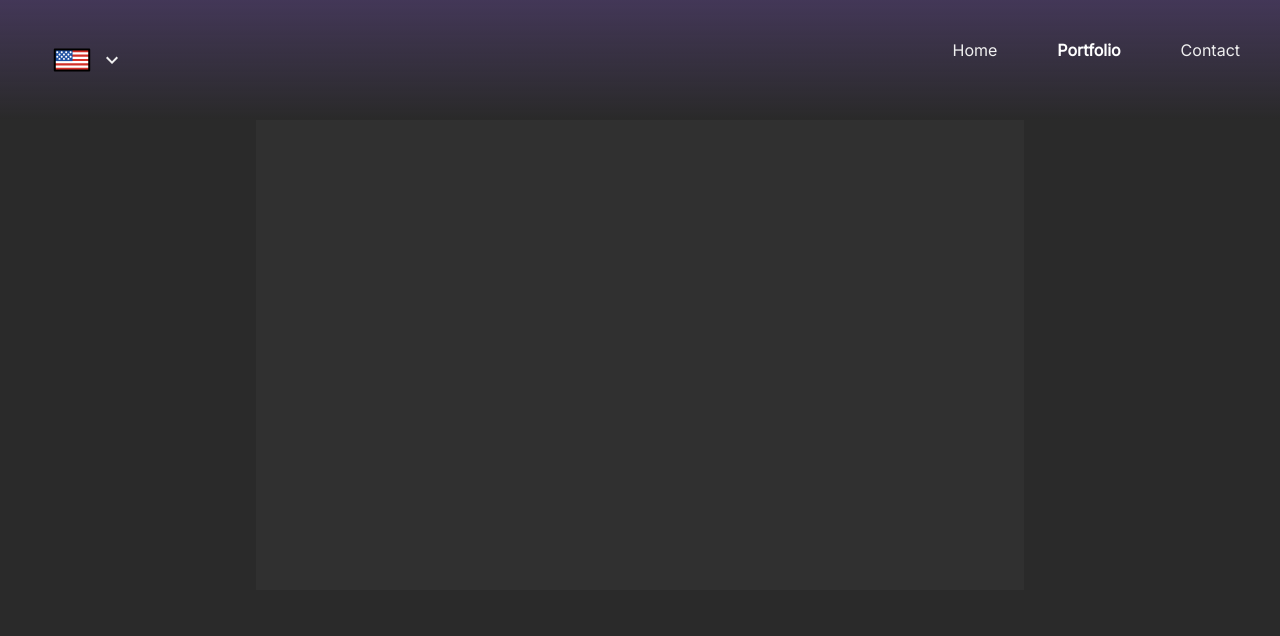
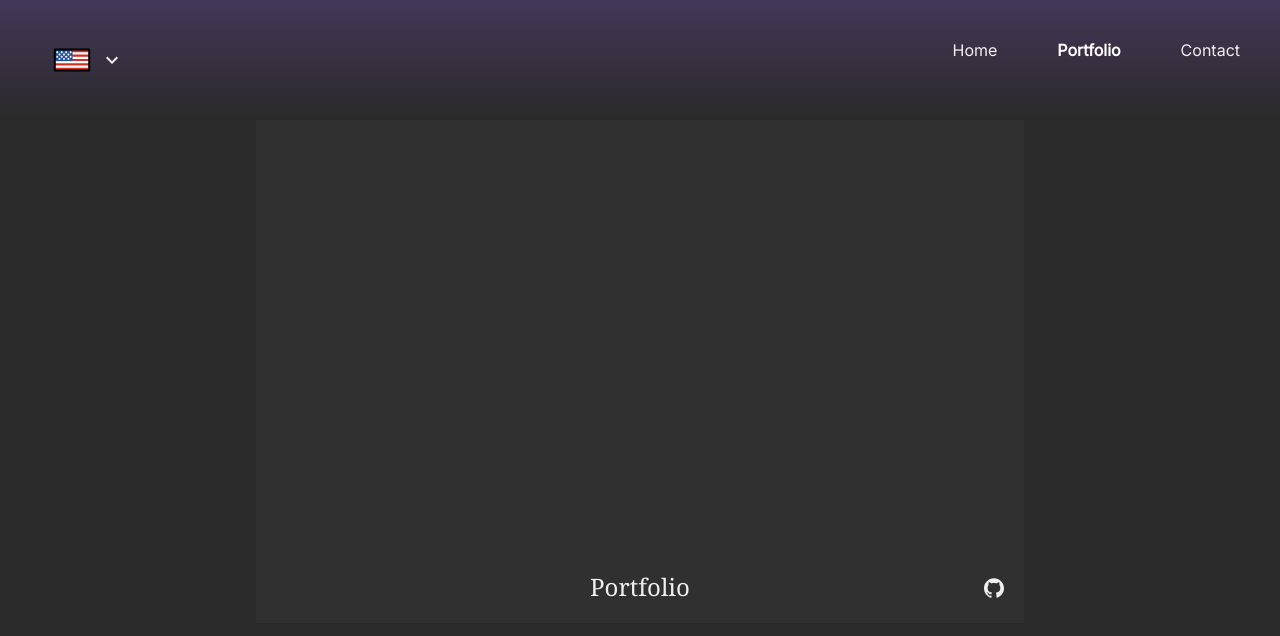
Before and after one commit to gabriel-hsmiiller/portfolio, a Next.js app: page /portfolio in a window 1280 px wide. Shown: the top 636 px of the page. Built offline with nearby package versions, Linux system fonts and the light colour scheme.

Commit message:
Build adjustments

```diff
--- a/assets/portfolio/portfolio.json
+++ b/assets/portfolio/portfolio.json
@@ -1,12 +1,12 @@
 {
     "items": [
         {
-            "name": "",
+            "name": "Portfolio",
             "figma": "",
-            "github": "",
+            "github": "https://github.com/gabriel-hsmiiller/portfolio",
             "live": "",
             "image": "",
-            "platform": ""
+            "platform": "web"
         }
     ]
 }
--- a/pages/portfolio/components/card.tsx
+++ b/pages/portfolio/components/card.tsx
@@ -34,7 +34,7 @@ export default function Card(props: any) {
     );
 }
 
-const StyledCard = styled.article`
+const StyledCard = styled.article<any>`
     display: flex;
     flex-direction: column;
     align-items: stretch;
--- a/pages/portfolio/styles.tsx
+++ b/pages/portfolio/styles.tsx
@@ -1,6 +1,6 @@
 import styled from "@emotion/styled";
 
-export const StyledPortfolio = styled.section`
+export const StyledPortfolio = styled.section<any>`
     margin: 120px 20vw;
     width: 60vw;
     justify-content: center;
--- a/src/components/header/styles.tsx
+++ b/src/components/header/styles.tsx
@@ -1,6 +1,6 @@
 import styled from 'styled-components';
 
-export const StyledHeader = styled.header`
+export const StyledHeader = styled.header<any>`
     max-width: 100vw;
     padding: 40px;
     display: flex;
```
Also changed, not shown: 1 other file (tests, documents, lock files or other folders).
